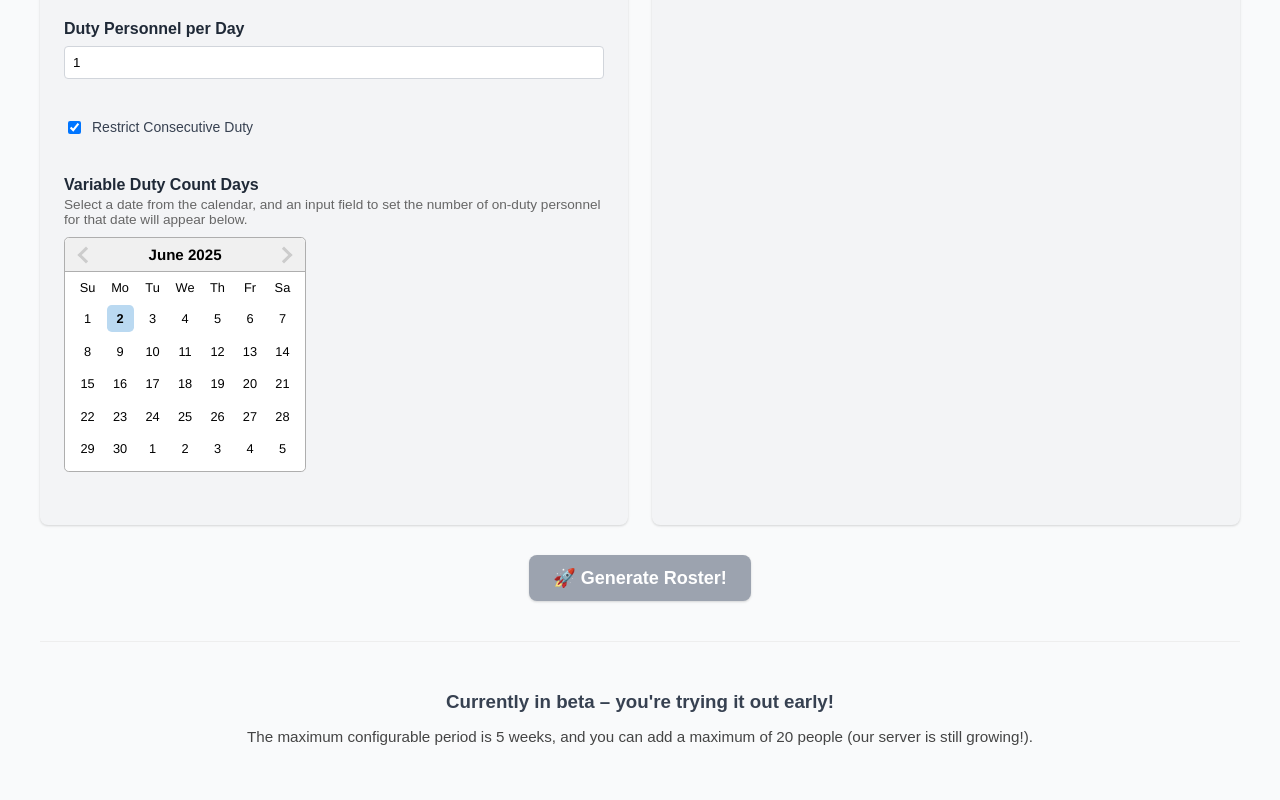
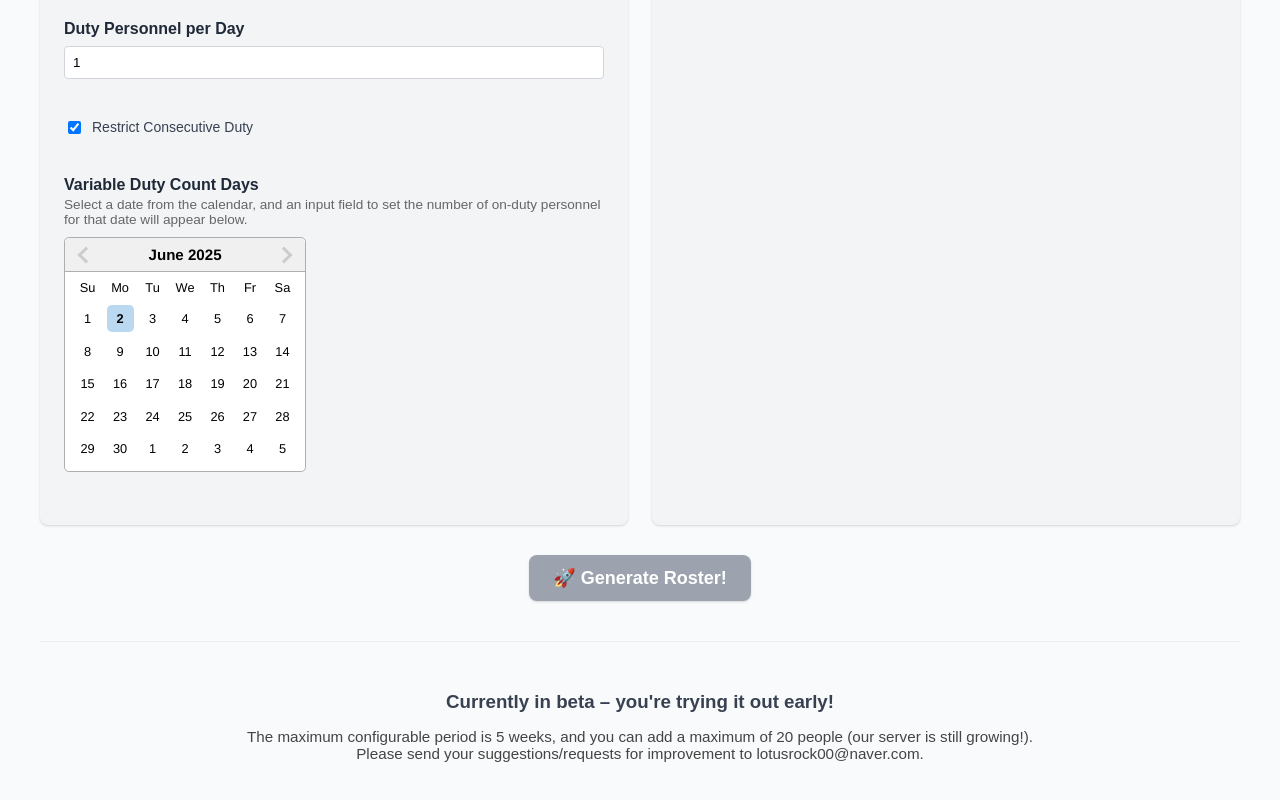
Before and after one commit to Easy-Friend/FairDuty, a React (Create React App) app: page / in a window 1280 px wide. Shown: the part 733-1533 px from the top of the page. Built offline with nearby package versions, Linux system fonts and the light colour scheme.

Commit message:
RequestsAdded

```diff
--- a/public/locales/ko/translation.json
+++ b/public/locales/ko/translation.json
@@ -1,9 +1,9 @@
 {
-  "seo.title": "공평한 자동 당직표 생성기",
+  "seo.title": "FairDuty - 공평한 자동 당직표 생성기",
   "seo.description": "복잡한 당직 스케줄, 이제 FairDuty로 쉽고 공평하게 생성하세요.",
   "appDescriptionLine1": "여러 번의 무작위 조합을 시도하여 가장 공평한 결과를 보여줍니다.",
   "appDescriptionLine2": "10-20초 가량 시간이 걸릴 수 있습니다.",
-  "appTitle": "공평한 당직",
+  "appTitle": "FairDuty",
   "settingsTitle": "당직표 설정",
   "dateRangeLabel": "기간 선택",
   "datePickerPlaceholder": "시작일 ~ 종료일 선택",
--- a/src/App.js
+++ b/src/App.js
@@ -868,7 +868,8 @@ function App() {
           }}>
           <h3 style={{ marginBottom: '10px' }}>{t('BetaVersion')}</h3>
           <p style={{ marginBottom: '20px', fontSize: '0.95em', color: '#444' }}>
-            {t('BetaVersionDescription')}
+            {t('BetaVersionDescription')}<br />
+            {t('Requests')}
           </p>
         </div>
 
```
